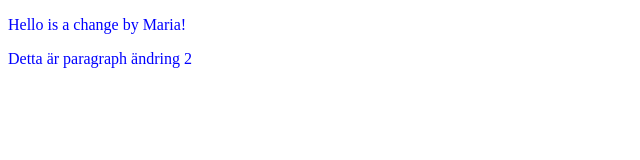
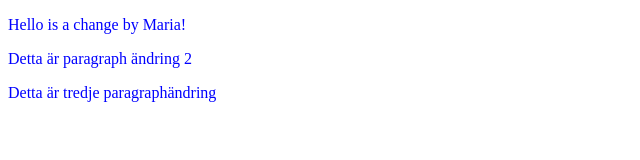
Before and after one commit to Memai2023/testgruppen, a plain HTML site: page src/index.html in a window 1280 px wide. Shown: the whole page, without its empty margins (0-640 px from the left). Drawn offline with Linux system fonts and the light colour scheme.

Commit message:
tredje paragraph ändringen

```diff
--- a/src/index.html
+++ b/src/index.html
@@ -14,6 +14,7 @@
 <body>
   <p>Hello is a change by Maria!</p>
   <p>Detta är paragraph ändring 2</p>
+  <p>Detta är tredje paragraphändring</p>
 </body>
 
 </html>
```
